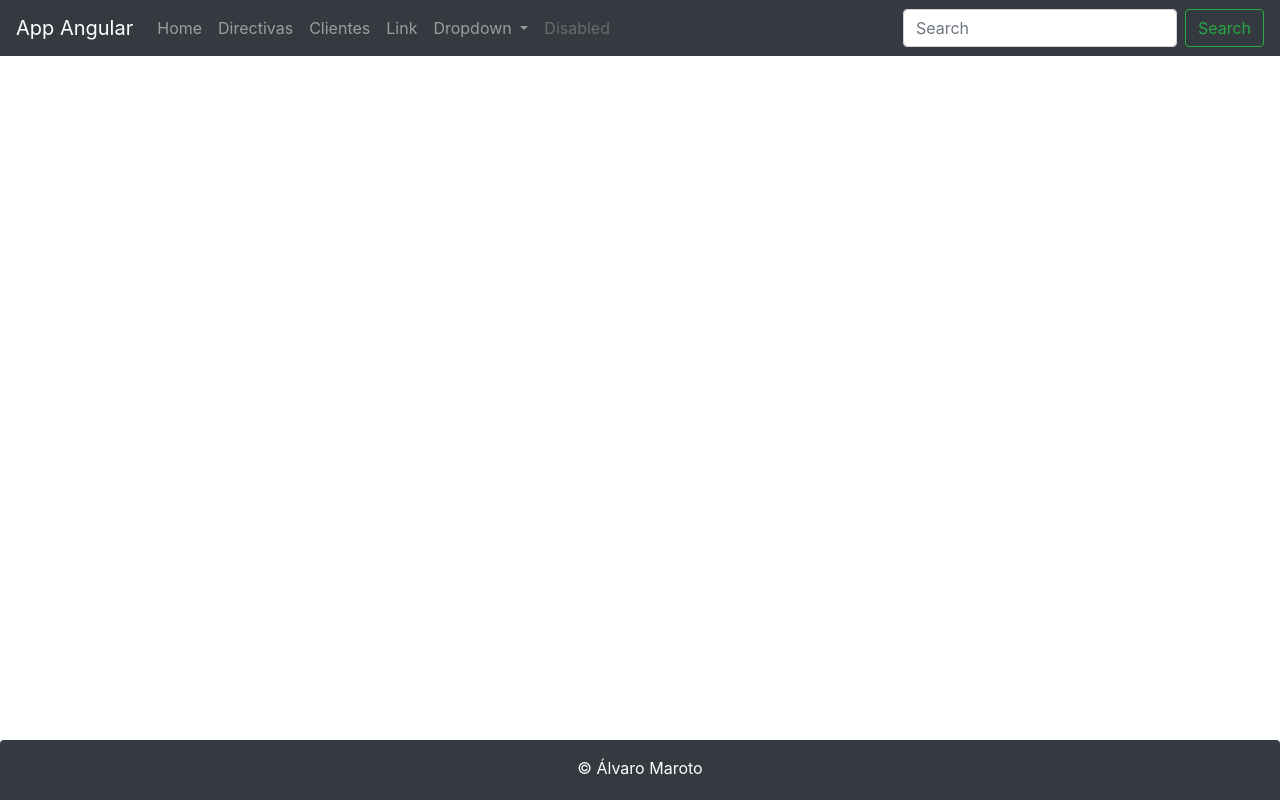
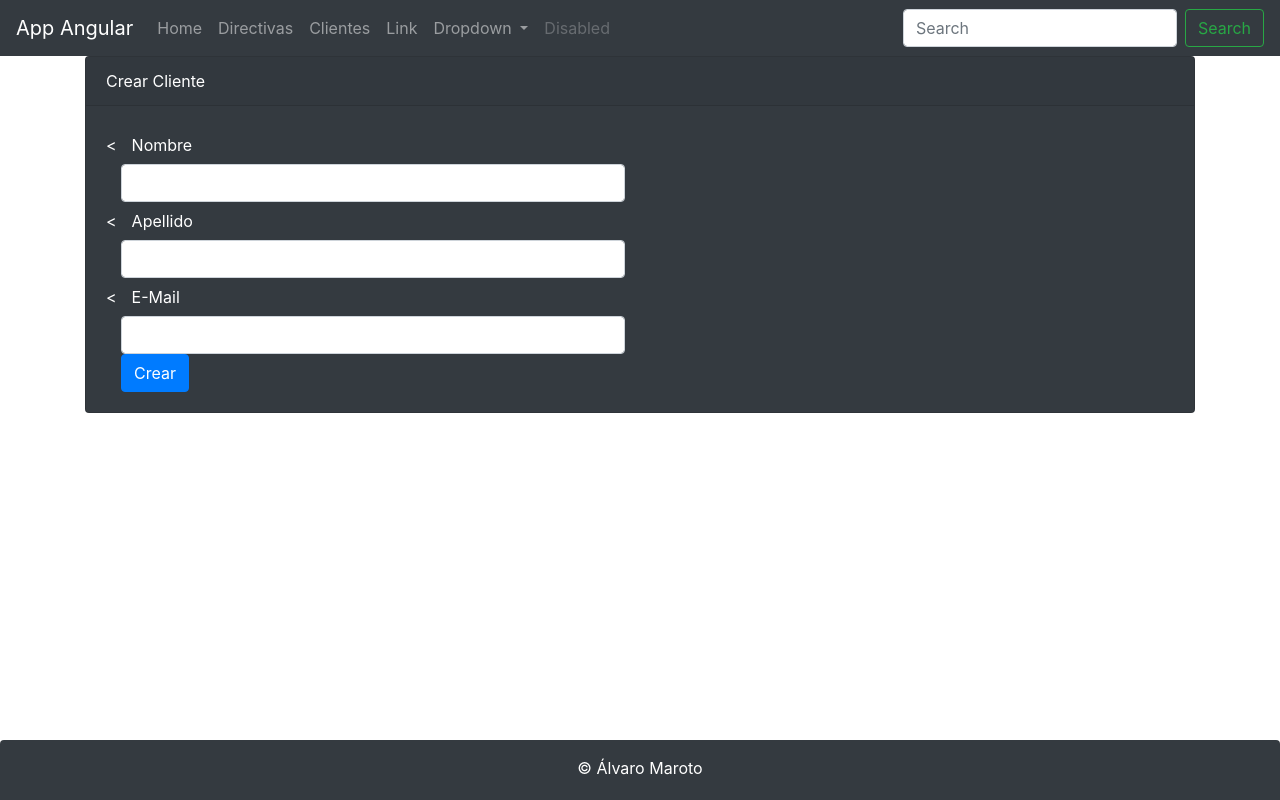
Before and after one commit to AlvaroMarotoR/cliente-app, an Angular app: page /clientes/form in a window 1280 px wide. Before the commit this address led to /. Built offline with nearby package versions, Linux system fonts and the light colour scheme.

Commit message:
Intento de Union Completa

```diff
--- a/src/app/clientes/clientes.component.html
+++ b/src/app/clientes/clientes.component.html
@@ -2,6 +2,10 @@
   <div class="card-header">Clientes</div>
   <div class="card-body text-primary">
     <h5 class="card-title">Listado de los Clientes</h5>
+
+  <div class="my-2 text-left">
+    <button class="btn btn-rounded btn-primary" type="button" [routerLink] = "['/clientes/form']">Crear Cliente</button>
+  </div>
 
     <table class="table table-bordered table-striped">
       <thead>
--- /dev/null
+++ b/src/app/clientes/form/form.component.html
@@ -0,0 +1,40 @@
+<div class="card bg-dark text-white">
+  <div class="card-header">{{ titulo }}</div>
+
+  <div class="card-body">
+
+  <form (ngSubmit) = "create()">
+    <div class="form-group-row">
+      <<label for="nombre" class="col-form-label col-sm-2">Nombre</label>
+      <div class="col-sm-6">
+        <input type="text" class="form-control" [(ngModel)]="cliente.nombre" name="nombre">
+      </div>
+    </div>
+
+
+    <div class="form-group-row">
+      <<label for="apellido" class="col-form-label col-sm-2">Apellido</label>
+      <div class="col-sm-6">
+        <input type="text" class="form-control" [(ngModel)]="cliente.apellido" name="apellido">
+      </div>
+    </div>
+
+
+    <div class="form-group-row">
+      <<label for="email" class="col-form-label col-sm-2">E-Mail</label>
+      <div class="col-sm-6">
+        <input type="text" class="form-control" [(ngModel)]="cliente.email" name="email">
+      </div>
+    </div>
+
+    <div class="form-group-row">
+      <div class="col-sm-6">
+        <button class="btn btn-primary" role="button">Crear</button>
+      </div>
+    </div>
+
+  </form>
+
+
+  </div>
+</div>
--- /dev/null
+++ b/src/app/clientes/form/form.component.ts
@@ -0,0 +1,21 @@
+import { Component, OnInit } from '@angular/core';
+import {Cliente} from './../cliente'
+
+@Component({
+  selector: 'app-form',
+  templateUrl: './form.component.html'
+})
+export class FormComponent implements OnInit {
+  public cliente: Cliente = new Cliente()
+  public titulo: String = "Crear Cliente"
+  constructor() { }
+
+  ngOnInit(): void {
+  }
+
+  public create(): void{
+    console.log("Has hecho click")
+    console.log(this.cliente)
+  }
+
+}
```
Also changed, not shown: src/app/app.module.ts (+9 -3 lines), 1 other file (tests, documents, lock files or other folders).
